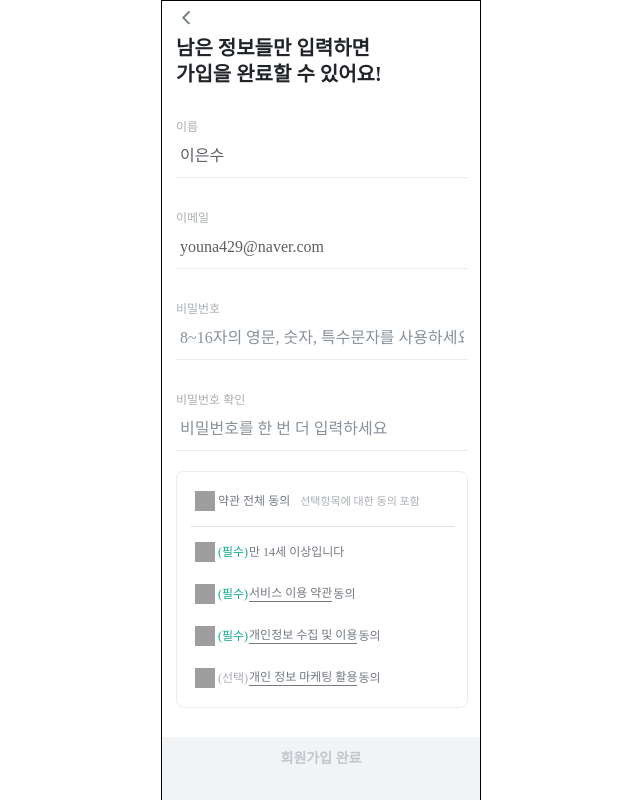
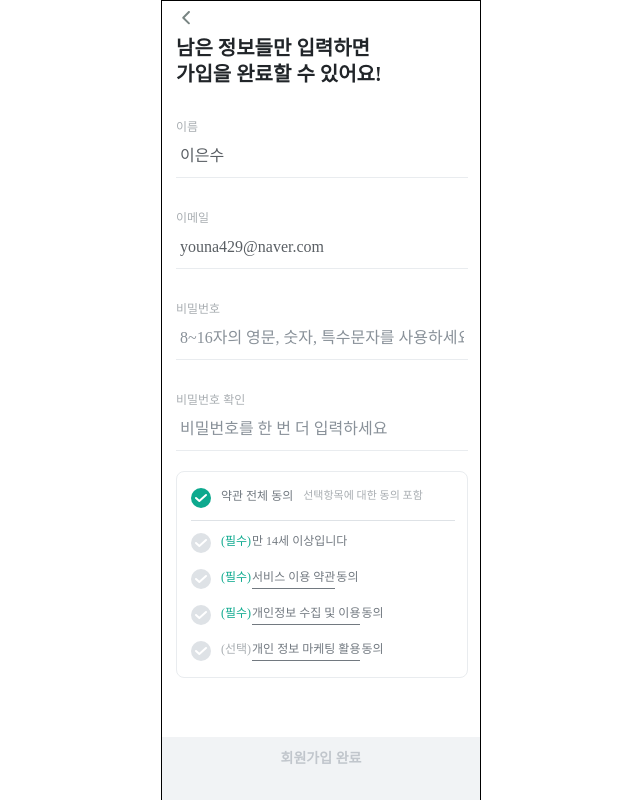
Before and after one commit to Gwasuwon-shot/Tutice_Client, a React (Vite) app: page /signup in a window 1280 px wide. Shown: the whole page, without its empty margins (319-959 px from the left). Built offline with nearby package versions, Linux system fonts and the light colour scheme; grey boxes are pictures that could not be loaded; a web font is replaced by a local one.

Commit message:
[ etc ] 머지용 커밋

```diff
--- a/src/components/signup/ToS.tsx
+++ b/src/components/signup/ToS.tsx
@@ -1,28 +1,35 @@
-import React from "react";
-import { TosNoneSignupIc } from "../../assets";
+import React, { useState } from "react";
 import { styled } from "styled-components";
 import { Link } from "react-router-dom";
+import { TosNoneSignupIc } from "../../assets";
+import { TosCheckedSignupIc } from "../../assets";
 
 export default function ToS() {
+  const [checked, setChecked] = useState(false);
   function handleMoveToUseService() {
     window.open("https://www.naver.com", "_blank");
   }
+
+  function isChecked() {
+    console.log("Checked");
+    setChecked(!checked);
+  }
+
   return (
     <TosWrapper>
       <CheckWrapper>
-        {/* <CheckBox type="checkbox" $TosNoneSignupIc={TosNoneSignupIc} /> */}
-        <CheckBox type="checkbox" />
+        {checked ? <TosNoneSignupIcon onClick={isChecked} /> : <TosCheckSignupIcon onClick={isChecked} />}
         <CheckText> 약관 전체 동의 </CheckText>
         <CheckSubText> 선택항목에 대한 동의 포함 </CheckSubText>
       </CheckWrapper>
       <Horizon />
       <CheckWrapper>
-        <CheckBox type="checkbox" />
+        <TosNoneSignupIcon />
         <Essential>(필수) </Essential>
         <CheckText> 만 14세 이상입니다 </CheckText>
       </CheckWrapper>
       <CheckWrapper>
-        <CheckBox type="checkbox" />
+        <TosNoneSignupIcon />
         <Essential>(필수) </Essential>
         <HyperLink onClick={handleMoveToUseService}>
           <p>서비스 이용 약관</p>
@@ -30,7 +37,7 @@ export default function ToS() {
         <CheckText> 동의 </CheckText>
       </CheckWrapper>
       <CheckWrapper>
-        <CheckBox type="checkbox" />
+        <TosNoneSignupIcon />
         <Essential>(필수) </Essential>
         <HyperLink>
           <p>개인정보 수집 및 이용</p>
@@ -38,7 +45,7 @@ export default function ToS() {
         <CheckText> 동의 </CheckText>
       </CheckWrapper>
       <CheckWrapper>
-        <CheckBox type="checkbox" />
+        <TosNoneSignupIcon />
         <Optional>(선택) </Optional>
 
         <HyperLink>
@@ -62,28 +69,21 @@ const TosWrapper = styled.div`
 `;
 const CheckWrapper = styled.div`
   display: flex;
-  align-items: center;
+  align-items: bottom;
 
   margin-bottom: 1.6rem;
 `;
 
-// const CheckBox = styled.input<{ $TosNoneSignupIc: string }>`
-//   width: 2rem;
-//   height: 2rem;
-
-//   background-color: red;
-//   background-image: url(${($TosNoneSignupIc) => $TosNoneSignupIc});
-// `;
-const CheckBox = styled.input`
+const TosNoneSignupIcon = styled(TosNoneSignupIc)`
   width: 2rem;
   height: 2rem;
+  margin-right: 1rem;
+`;
 
-  background-color: red;
-  background-image: url("$TosNoneSignupIc}");
-
-  &:checked {
-    background-color: blue;
-  }
+const TosCheckSignupIcon = styled(TosCheckedSignupIc)`
+  width: 2rem;
+  height: 2rem;
+  margin-right: 1rem;
 `;
 
 const CheckText = styled.p`
@@ -107,17 +107,19 @@ const Horizon = styled.div`
 `;
 
 const Essential = styled.p`
+  margin-right: 0.1rem;
+
   color: ${({ theme }) => theme.colors.green5};
 
   ${({ theme }) => theme.fonts.body04};
-  margin-right: 0.1rem;
 `;
 
 const Optional = styled.p`
+  margin-right: 0.1rem;
+
   color: ${({ theme }) => theme.colors.grey300};
 
   ${({ theme }) => theme.fonts.body04};
-  margin-right: 0.1rem;
 `;
 
 const HyperLink = styled.p`
@@ -126,5 +128,6 @@ const HyperLink = styled.p`
   color: ${({ theme }) => theme.colors.grey500};
 
   ${({ theme }) => theme.fonts.body05};
+
   border-bottom: 1px solid ${({ theme }) => theme.colors.grey500};
 `;
```
